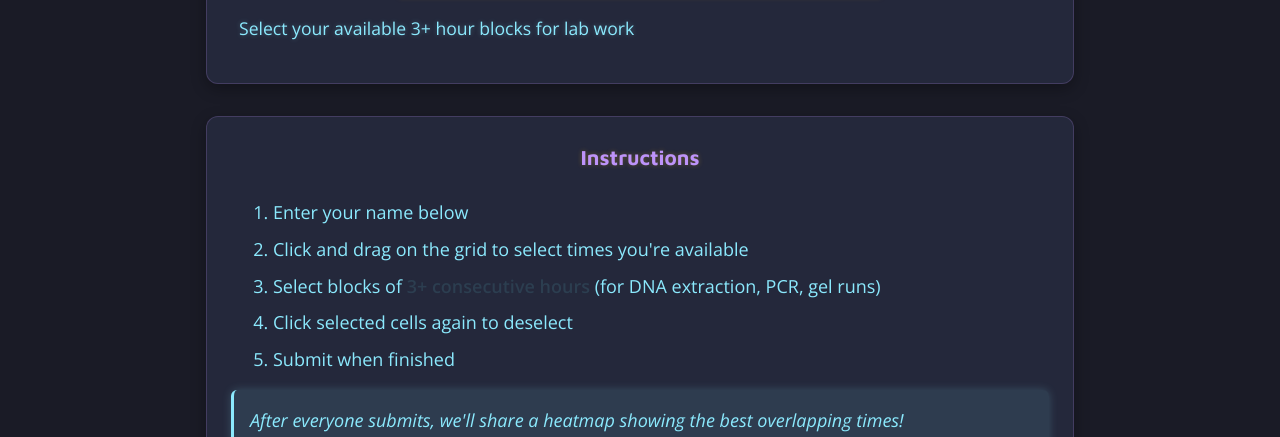
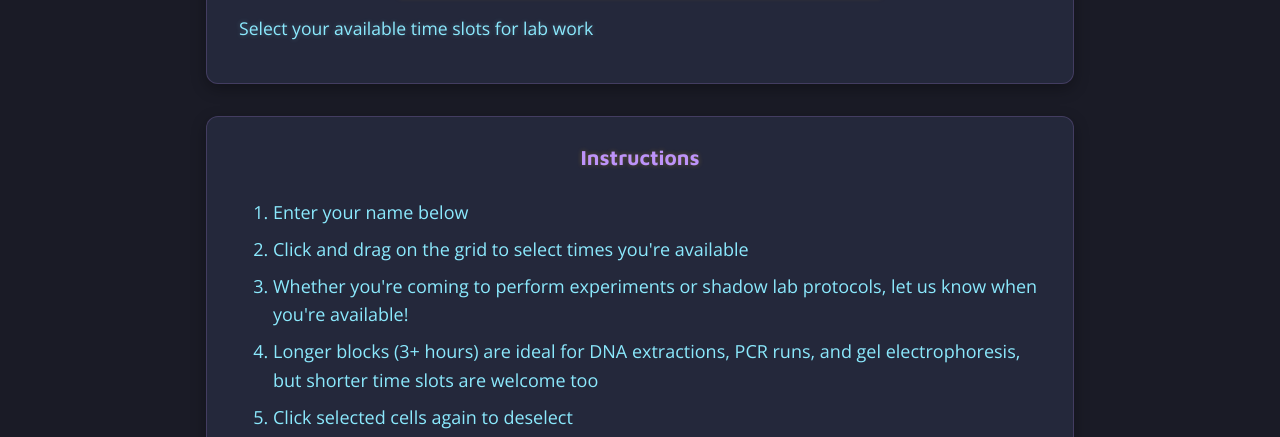
Before and after one commit to cosmelab/cosme-lab-website, a website: page polls/lab-availability/availability_poll.html in a window 1280 px wide. Shown: the part 358-795 px from the top of the page. Drawn offline with nearby package versions, Linux system fonts and the light colour scheme.

Commit message:
Update availability poll instructions to be more inclusive
- Change subtitle from '3+ hour blocks' to 'available time slots'
- Add mention of shadowing lab protocols, not just performing experiments
- Clarify that 3+ hours are ideal but shorter slots are welcome
- Match inclusive language from email reminder template

```diff
--- a/polls/lab-availability/availability_poll.html
+++ b/polls/lab-availability/availability_poll.html
@@ -44,7 +44,7 @@
     <div class="container" style="margin-top: 100px;">
         <header>
             <h1>Lab Availability Poll</h1>
-            <p class="subtitle">Select your available 3+ hour blocks for lab work</p>
+            <p class="subtitle">Select your available time slots for lab work</p>
         </header>
 
         <div class="instructions">
@@ -52,7 +52,8 @@
             <ol>
                 <li>Enter your name below</li>
                 <li>Click and drag on the grid to select times you're available</li>
-                <li>Select blocks of <strong>3+ consecutive hours</strong> (for DNA extraction, PCR, gel runs)</li>
+                <li>Whether you're coming to perform experiments or shadow lab protocols, let us know when you're available!</li>
+                <li>Longer blocks (3+ hours) are ideal for DNA extractions, PCR runs, and gel electrophoresis, but shorter time slots are welcome too</li>
                 <li>Click selected cells again to deselect</li>
                 <li>Submit when finished</li>
             </ol>
```
